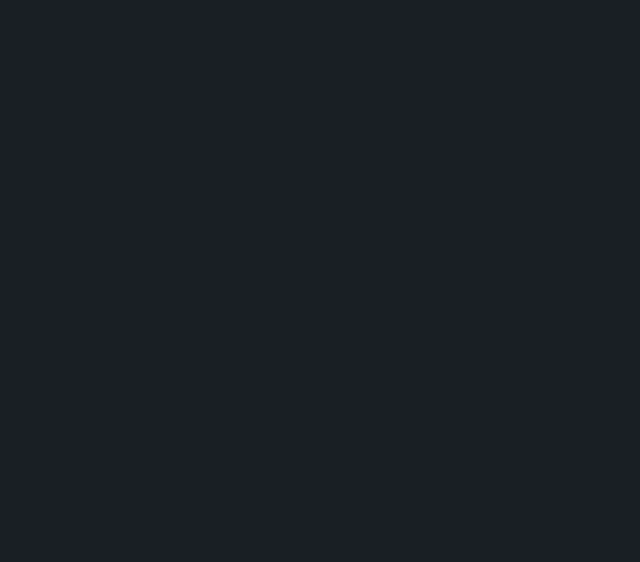
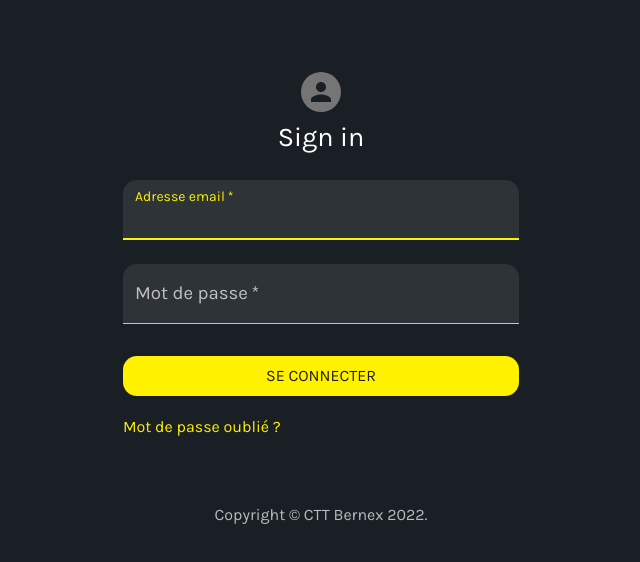
Before and after one commit to mateotiedra/cttb-website, a React (Create React App) app: page /membre/connexion in a window 1280 px wide. Shown: the top 562 px of the page, without its empty margins (319-959 px from the left). Built offline with nearby package versions, Linux system fonts and the light colour scheme.

Commit message:
add member space page

```diff
--- a/src/App.js
+++ b/src/App.js
@@ -6,7 +6,7 @@ import Stage from './pages/Stage/Stage';
 import ClubRegistration from './pages/ClubRegistration/ClubRegistration';
 import ClubRegistrationForm from './pages/ClubRegistrationForm/ClubRegistrationForm';
 import MemberSpace from './pages/MemberSpace/MemberSpace';
-import Signin from './pages/Signin/Signin';
+import SignIn from './pages/SignIn/SignIn';
 
 function App() {
   return (
@@ -17,7 +17,7 @@ function App() {
         <Route path='/adhesion' element={<ClubRegistration />} />
         <Route path='/adhesion/formulaire' element={<ClubRegistrationForm />} />
         <Route path='/membre' element={<MemberSpace />} />
-        <Route path='/membre/connexion' element={<Signin />} />
+        <Route path='/membre/connexion' element={<SignIn />} />
       </Routes>
     </Router>
   );
--- /dev/null
+++ b/src/helpers/PageLogic.js
@@ -0,0 +1,33 @@
+import { useEffect, useRef, useState } from 'react';
+
+import axios from 'axios';
+
+import AppConfig from '../config/AppConfig';
+import AxiosHelper from '../helpers/AxiosHelper';
+
+const PageLogic = (fetchData) => {
+  const { API_ORIGIN } = AppConfig();
+  const { getStatusCode } = AxiosHelper(axios);
+
+  const [pageStatus, setPageStatus] = useState('loading');
+  const hasFetchedData = useRef(false);
+
+  useEffect(() => {
+    if (!hasFetchedData.current) {
+      hasFetchedData.current = true;
+      fetchData && fetchData();
+    }
+
+    return () => {};
+  }, [fetchData]);
+
+  return {
+    API_ORIGIN,
+    getStatusCode,
+    pageStatus,
+    setPageStatus,
+    axios,
+  };
+};
+
+export default PageLogic;
--- a/src/pages/ClubRegistrationForm/ClubRegistrationFormLogic.js
+++ b/src/pages/ClubRegistrationForm/ClubRegistrationFormLogic.js
@@ -72,7 +72,6 @@ const ClubRegistrationFormLogic = ({ history }) => {
   return {
     register,
     errors,
-    handleSubmit,
     onSubmit: handleSubmit(onSubmit),
     pageStatus,
     formDisabled,
--- a/src/pages/Signin/Signin.js
+++ b/src/pages/Signin/Signin.js
@@ -1,10 +1,107 @@
-import React from "react";
+import * as React from 'react';
+import Avatar from '@mui/material/Avatar';
+import LoadingButton from '@mui/lab/LoadingButton';
+import TextField from '@mui/material/TextField';
+import Link from '@mui/material/Link';
+import Grid from '@mui/material/Grid';
+import Box from '@mui/material/Box';
+import Typography from '@mui/material/Typography';
+import Container from '@mui/material/Container';
+import SignInLogic from './SignInLogic';
 
-import SigninLogic from "./SigninLogic";
-
-function Signin(props) {
-  const {} = SigninLogic();
-  return <></>
+function Copyright(props) {
+  return (
+    <Typography
+      variant='body2'
+      color='text.secondary'
+      align='center'
+      {...props}
+    >
+      {'Copyright © '}
+      <Link color='inherit' href='https://mui.com/'>
+        CTT Bernex
+      </Link>{' '}
+      {new Date().getFullYear()}
+      {'.'}
+    </Typography>
+  );
 }
 
-export default Signin;
+export default function SignIn() {
+  const { register, errors, onSubmit, pageStatus } = SignInLogic();
+
+  return (
+    <Container component='main' maxWidth='xs'>
+      <Box
+        sx={{
+          marginTop: 8,
+          display: 'flex',
+          flexDirection: 'column',
+          alignItems: 'center',
+        }}
+      >
+        <Avatar sx={{ m: 1 }}></Avatar>
+        <Typography component='h1' variant='h5'>
+          Sign in
+        </Typography>
+        <Box component='form' onSubmit={onSubmit} noValidate sx={{ mt: 1 }}>
+          <TextField
+            margin='normal'
+            required
+            fullWidth
+            id='email'
+            label='Adresse email'
+            name='email'
+            autoComplete='email'
+            autoFocus
+            variant='filled'
+            error={errors['email'] !== undefined}
+            {...register('email', {
+              required: true,
+              pattern: /^[\w]+@([\w-]+\.)+[\w-]{2,4}$/g,
+            })}
+          />
+          <TextField
+            margin='normal'
+            required
+            fullWidth
+            name='password'
+            label='Mot de passe'
+            type='password'
+            id='password'
+            autoComplete='current-password'
+            variant='filled'
+            error={errors['password'] !== undefined}
+            {...register('password', {
+              required: true,
+              pattern: /[\s\S]*/,
+            })}
+          />
+          <LoadingButton
+            variant='contained'
+            type='submit'
+            disableElevation
+            fullWidth
+            sx={{ mt: 3, mb: 2 }}
+            loading={pageStatus === 'sending'}
+          >
+            Se connecter
+          </LoadingButton>
+          <Grid container>
+            <Grid item xs>
+              <Link href='#' variant='body2'>
+                Mot de passe oublié ?
+              </Link>
+            </Grid>
+            {/* <Grid item>
+              <Link href='#' variant='body2'>
+                {"Pas encore de compte ?"}
+              </Link>
+            </Grid> */}
+          </Grid>
+        </Box>
+      </Box>
+      <Copyright sx={{ mt: 8, mb: 4 }} />
+    </Container>
+  );
+}
--- a/src/pages/Signin/SigninLogic.js
+++ b/src/pages/Signin/SigninLogic.js
@@ -1,7 +1,37 @@
-import React from "react";
+import { useForm } from 'react-hook-form';
+import PageLogic from '../../helpers/PageLogic';
 
-const SigninLogic = (props) => {
-  return {};
+const SignInLogic = (props) => {
+  const { API_ORIGIN, axios, pageStatus, setPageStatus, getStatusCode } =
+    PageLogic();
+
+  const {
+    register,
+    formState: { errors },
+    handleSubmit,
+  } = useForm();
+
+  const onSubmit = (data) => {
+    setPageStatus('sending');
+    console.log(data);
+    axios
+      .post(API_ORIGIN + '/auth/signin', {
+        email: data.email,
+        password: data.password,
+      })
+      .then((res) => {})
+      .catch((err) => {
+        console.log(err);
+        setPageStatus('active');
+      });
+  };
+
+  return {
+    pageStatus,
+    register,
+    errors,
+    onSubmit: handleSubmit(onSubmit),
+  };
 };
 
-export default SigninLogic;
+export default SignInLogic;
```
